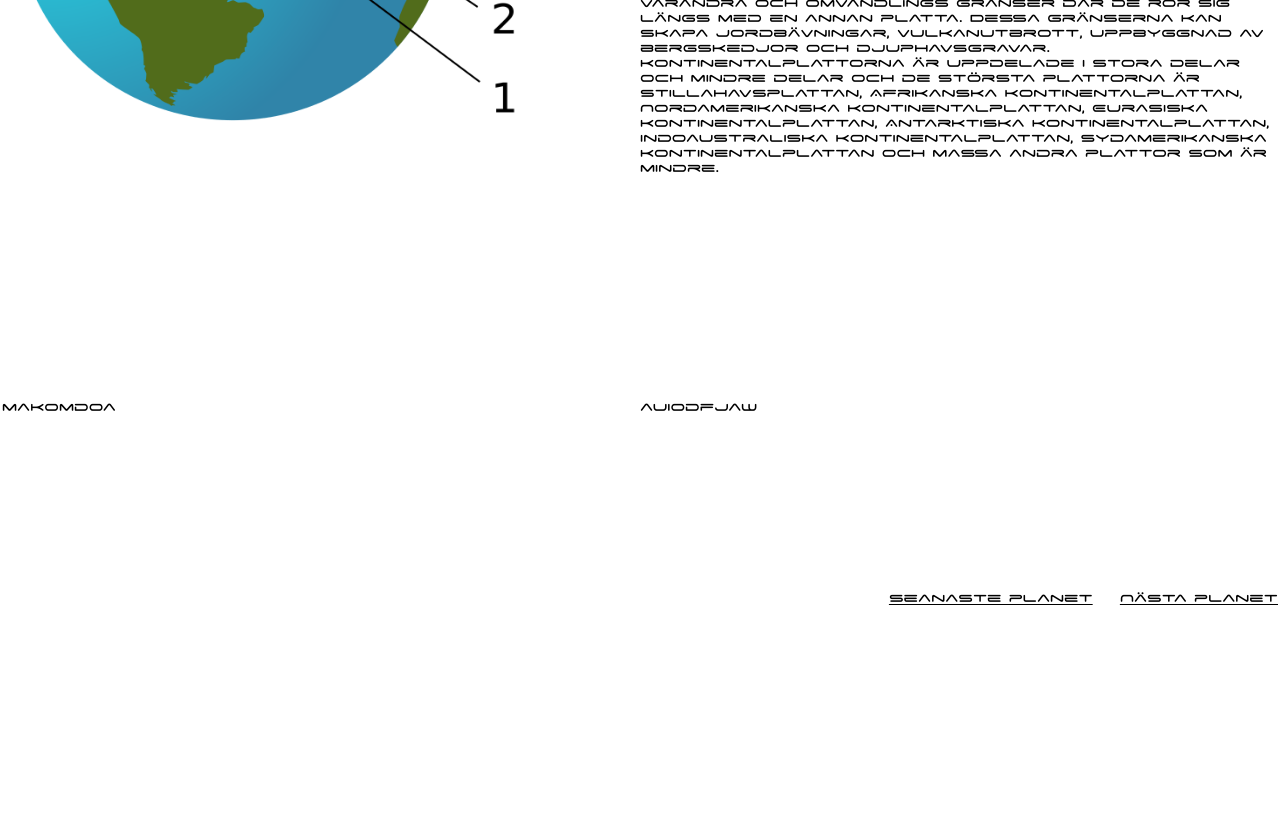
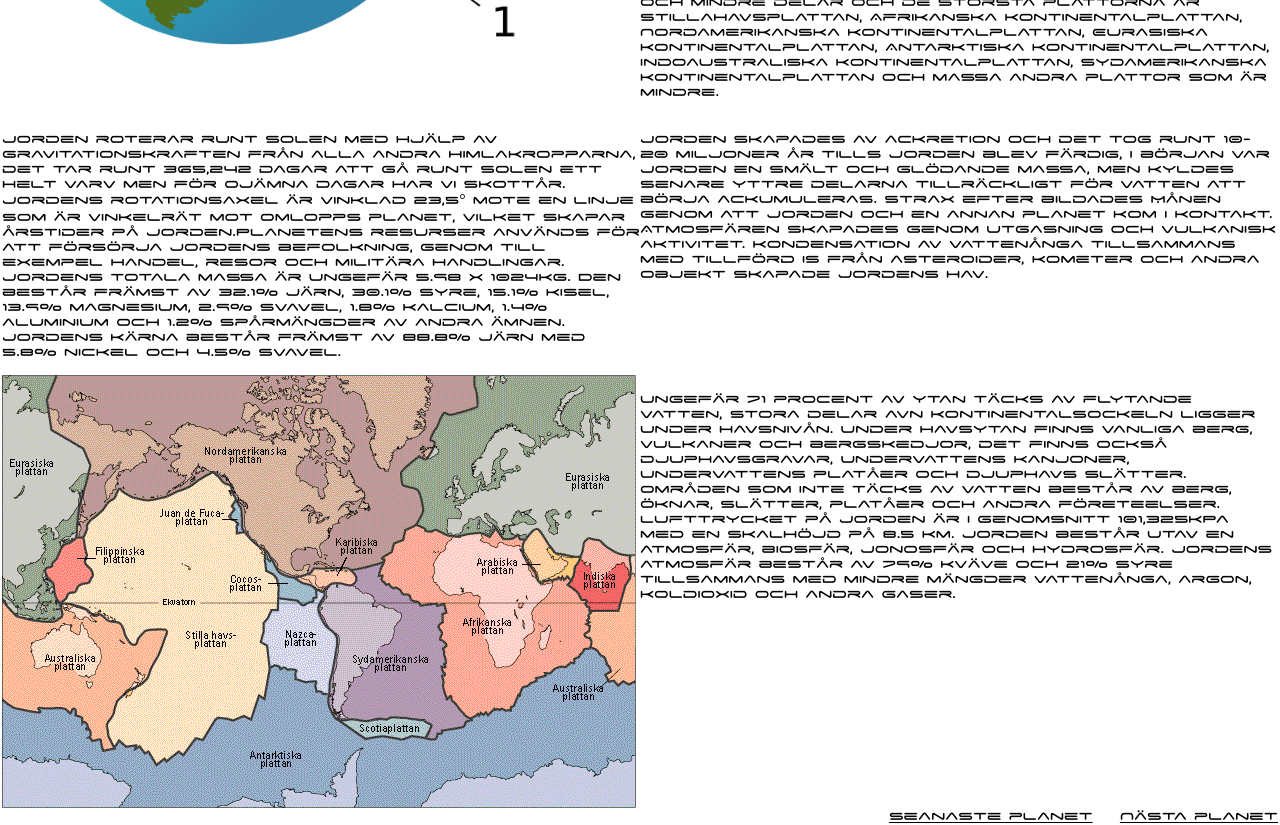
Before and after one commit to melvinsjostrand/hemsidauppgift, a plain HTML site: page jorden.html in a window 1280 px wide. Shown: the part 900-1725 px from the top of the page. Before the commit the page ends 1505 px from the top, so only its background shows below. Drawn offline with Linux system fonts and the light colour scheme.

Commit message:
Implementerade jordens text

```diff
--- a/jorden.html
+++ b/jorden.html
@@ -39,8 +39,10 @@
     <img class="img2" src="bilder/jorden/jorden-4.png" alt="https://upload.wikimedia.org/wikipedia/commons/thumb/0/02/Jordens_inre-numbers.svg/1920px-Jordens_inre-numbers.svg.png">
     <p>Jordens inre är uppdelat i olika lager efter kemiska eller reologiska egenskaper. Det består utav <strong>1. Inre kärnan, 2. Yttre kärnan, 3. Undre manteln, 4. Övergångszon, 5. Yttre manteln, och 6. Jordskorpan.</strong> Tjockleken på dessa lager varierar sig med ett medel på 6km under haven och 30-50 km på kontinenterna. Den inre kärnan roteras med en högre vinkelhastighet än den övriga planeten och avancerar med 0.1-0.5 grader per år. Inre värmen hos jorden genereras huvudsakligen av det radioaktiva sönderfallet av isotoperna kalium-40, uran-238 och torium-232. Vid planetens innersta delar kan temperaturen nå upp till 6700°C och trycket är 360 GPa.<br> <br> Jordens yttre lager, jordskorpan är uppdelad i en rad olika segment som är kallade kontinentalplattor. Det finns tre olika gränser som plattorna kan röra sig längs, Konvergerande gränser uppstår där två plattor rör sig mot varandra, divergerande gränser där de rör sig från varandra och omvandlings gränser där de rör sig längs med en annan platta. Dessa gränserna kan skapa jordbävningar, vulkanutbrott, uppbyggnad av bergskedjor och djuphavsgravar. Kontinentalplattorna är uppdelade i stora delar och mindre delar och de största plattorna är Stillahavsplattan, Afrikanska kontinentalplattan, Nordamerikanska kontinentalplattan, Eurasiska kontinentalplattan, Antarktiska kontinentalplattan, indoaustraliska kontinentalplattan, sydamerikanska kontinentalplattan och massa andra plattor som är mindre.</p>
 <!---->
-<p>makomdoa</p>
-<p>auiodfjaw</p>
+<p>Jorden roterar runt solen med hjälp av gravitationskraften från alla andra himlakropparna, det tar runt 365,242 dagar att gå runt solen ett helt varv men för ojämna dagar har vi skottår. Jordens rotationsaxel är vinklad 23,5° mote en linje som är vinkelrät mot omlopps planet, vilket skapar årstider på jorden.Planetens resurser används för att försörja jordens befolkning, genom till exempel handel, resor och militära handlingar. <br>Jordens totala massa är ungefär 5.98 x 1024kg. Den består främst av 32.1% järn, 30.1% syre, 15.1% kisel, 13.9% magnesium, 2.9% svavel, 1.8% kalcium, 1.4% aluminium och 1.2% spårmängder av andra ämnen. Jordens kärna består främst av 88.8% järn med 5.8% nickel och 4.5% svavel.</p>
+<p>Jorden skapades av ackretion och det tog runt 10-20 miljoner år tills jorden blev färdig, i början var jorden en smält och glödande massa, men kyldes senare yttre delarna tillräckligt för vatten att börja ackumuleras. Strax efter bildades Månen genom att Jorden och en annan planet kom i kontakt. Atmosfären skapades genom utgasning och vulkanisk aktivitet. Kondensation av vattenånga tillsammans med tillförd is från asteroider, kometer och andra objekt skapade jordens hav.</p>
+<img src="bilder/jorden/jorden-5.png" alt="Jorden">
+<p>Ungefär 71 procent av ytan täcks av flytande vatten, stora delar avn kontinentalsockeln ligger under havsnivån. Under havsytan finns vanliga berg, vulkaner och bergskedjor, det finns också djuphavsgravar, undervattens kanjoner, undervattens platåer och djuphavs slätter. Områden som inte täcks av vatten består av berg, öknar, slätter, platåer och andra företeelser.<br>Lufttrycket på jorden är i genomsnitt 101,325kPa med en skalhöjd på 8.5 km. Jorden består utav en atmosfär, biosfär, jonosfär och hydrosfär. Jordens atmosfär består av 79% kväve och 21% syre tillsammans med mindre mängder vattenånga, argon, koldioxid och andra gaser. </p>
 <div>
 <a href="venus.html" class="button1">Seanaste planet</a>
 <a href="mars.html" class="button2">Nästa planet</a>
--- a/planeter.css
+++ b/planeter.css
@@ -1,7 +1,7 @@
 /*---gjord av melvin---*/
 main{
     grid-template-columns: 50% 50%;
-    grid-template-rows: 50% 70% 20%;
+    grid-template-rows: auto auto auto;
     display:grid;
 }
 
```
Also changed, not shown: Bilder/jorden/jorden-5,2.png (deleted).
